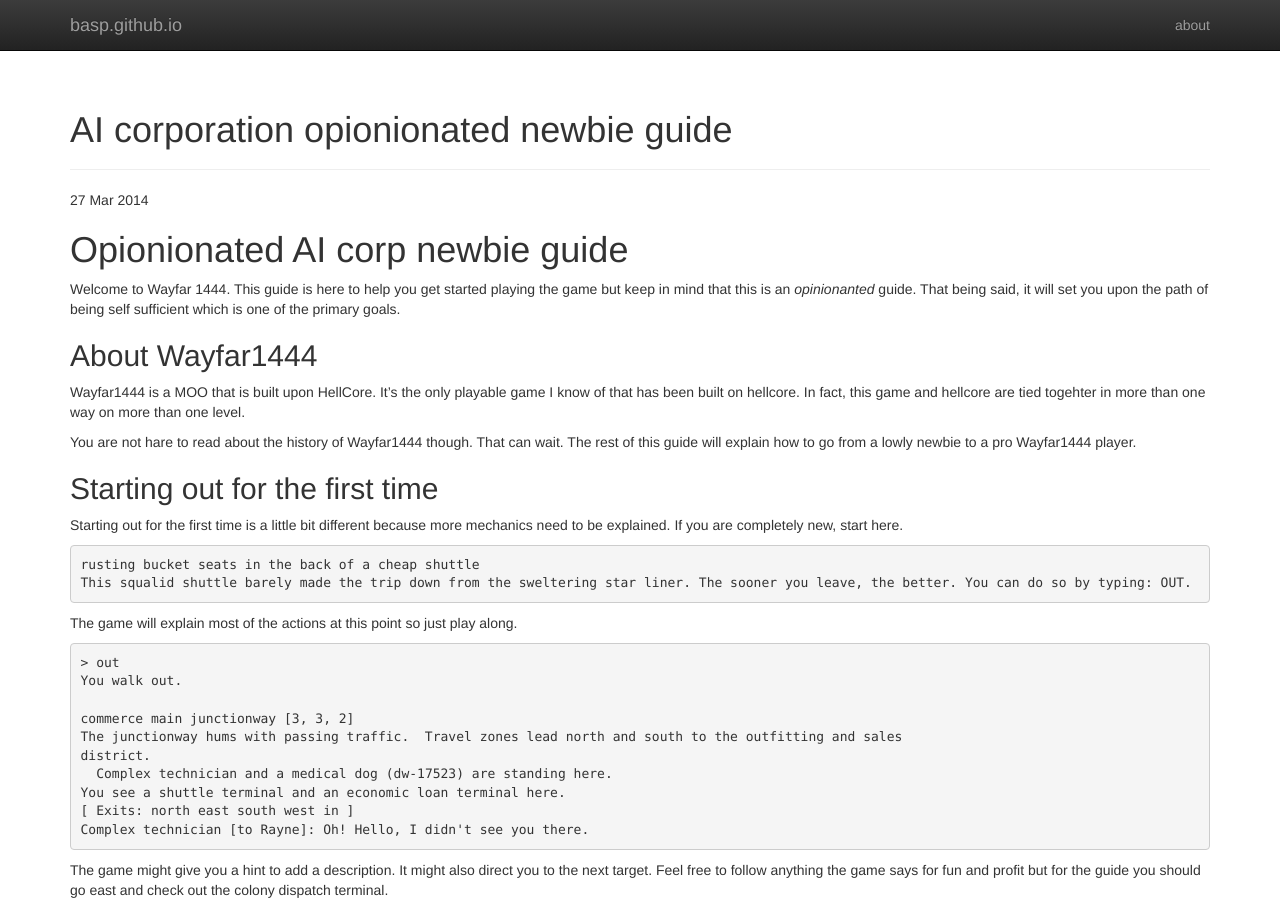
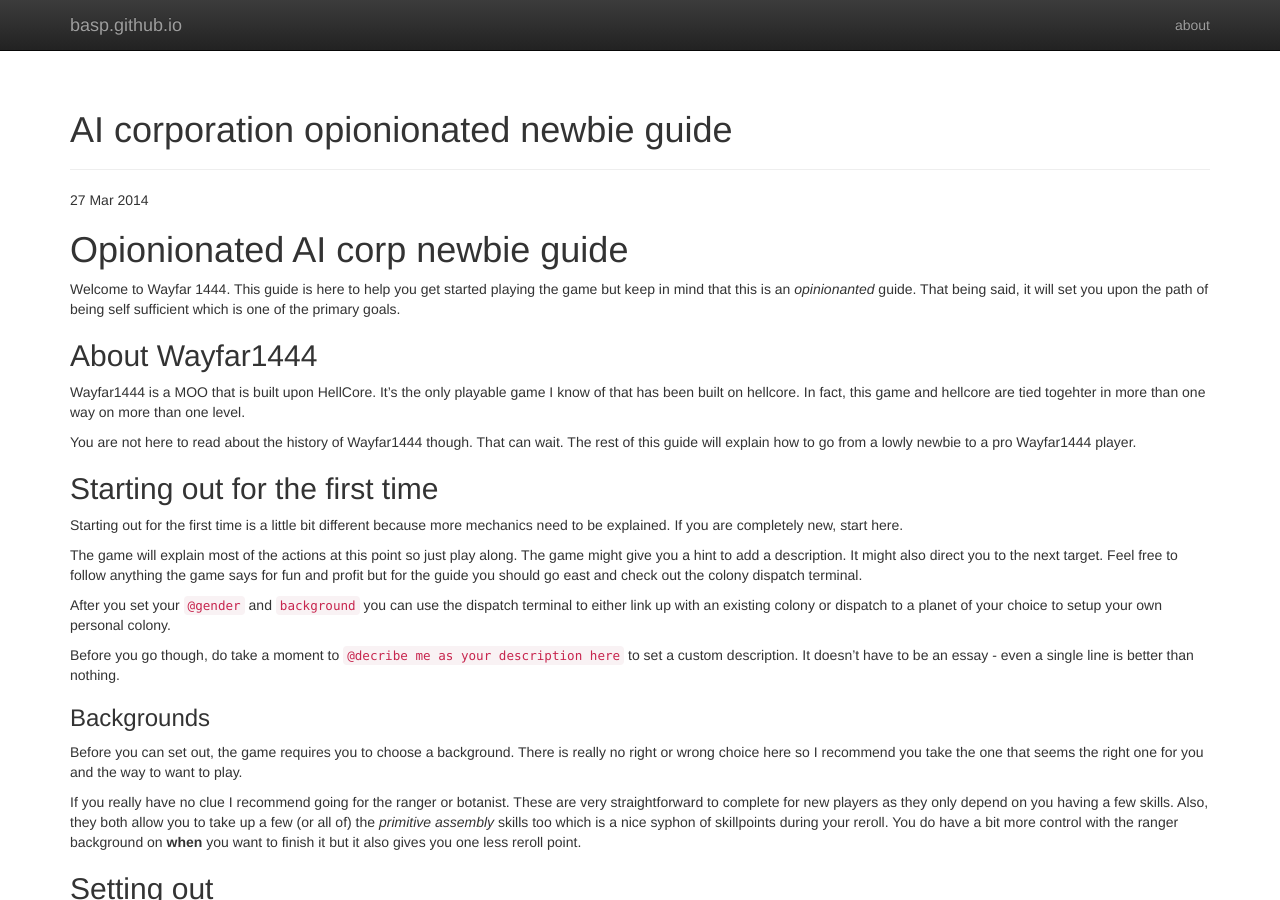
Before and after one commit to basp/basp.github.io, a Jekyll site: the page built from _posts/2014-03-27-AI-opinionated-newbie-guide.md, in a window 1280 px wide and 900 px high. Built offline with Jekyll 4.4.1, drawn with Linux system fonts in a browser that asks for light colours; nearby versions of some CDN libraries; Markdown is read by kramdown in place of the engine named in the settings; some of the changed text lies outside the part shown.

Commit message:
Cleanup and more stuff for the intro

```diff
--- a/_posts/2014-03-27-AI-opinionated-newbie-guide.md
+++ b/_posts/2014-03-27-AI-opinionated-newbie-guide.md
@@ -9,28 +9,24 @@ Welcome to Wayfar 1444. This guide is here to help you get started playing the g
 ## About Wayfar1444
 Wayfar1444 is a MOO that is built upon HellCore. It's the only playable game I know of that has been built on hellcore. In fact, this game and hellcore are tied togehter in more than one way on more than one level.
 
-You are not hare to read about the history of Wayfar1444 though. That can wait. The rest of this guide will explain how to go from a lowly newbie to a pro Wayfar1444 player.
+You are not here to read about the history of Wayfar1444 though. That can wait. The rest of this guide will explain how to go from a lowly newbie to a pro Wayfar1444 player.
 
 ## Starting out for the first time
 Starting out for the first time is a little bit different because more mechanics need to be explained. If you are completely new, start here.
 
-	rusting bucket seats in the back of a cheap shuttle
-	This squalid shuttle barely made the trip down from the sweltering star liner. The sooner you leave, the better. You can do so by typing: OUT.
+The game will explain most of the actions at this point so just play along. The game might give you a hint to add a description. It might also direct you to the next target. Feel free to follow anything the game says for fun and profit but for the guide you should go east and check out the colony dispatch terminal.
 
-The game will explain most of the actions at this point so just play along.
+After you set your `@gender` and `background` you can use the dispatch terminal to either link up with an existing colony or dispatch to a planet of your choice to setup your own personal colony.
 
-	> out
-	You walk out.
+Before you go though, do take a moment to `@decribe me as your description here` to set a custom description. It doesn't have to be an essay - even a single line is better than nothing.
 
-	commerce main junctionway [3, 3, 2]
-	The junctionway hums with passing traffic.  Travel zones lead north and south to the outfitting and sales
-	district.
-	  Complex technician and a medical dog (dw-17523) are standing here.
-	You see a shuttle terminal and an economic loan terminal here.
-	[ Exits: north east south west in ]
-	Complex technician [to Rayne]: Oh! Hello, I didn't see you there.
+### Backgrounds
+Before you can set out, the game requires you to choose a background. There is really no right or wrong choice here so I recommend you take the one that seems the right one for you and the way to want to play.
 
-The game might give you a hint to add a description. It might also direct you to the next target. Feel free to follow anything the game says for fun and profit but for the guide you should go east and check out the colony dispatch terminal.
+If you really have no clue I recommend going for the ranger or botanist. These are very straightforward to complete for new players as they only depend on you having a few skills. Also, they both allow you to take up a few (or all of) the _primitive assembly_ skills too which is a nice syphon of skillpoints during your reroll. You do have a bit more control with the ranger background on __when__ you want to finish it but it also gives you one less reroll point.
+
+## Setting out
+After you dispatched to a planet or linked up with an existing colony, you'll find yourself with a basic set of harvesting and crafting equipment. Also you get some other helpfull items such as the datapad and handbook. Take a moment to look through stuff you have and `examine` everything to find out what actions (commands) it supports.
 
 ## TODO
 * Learn the primitive assembly skills (these are useful for almost all builds, especially when starting out)
```
